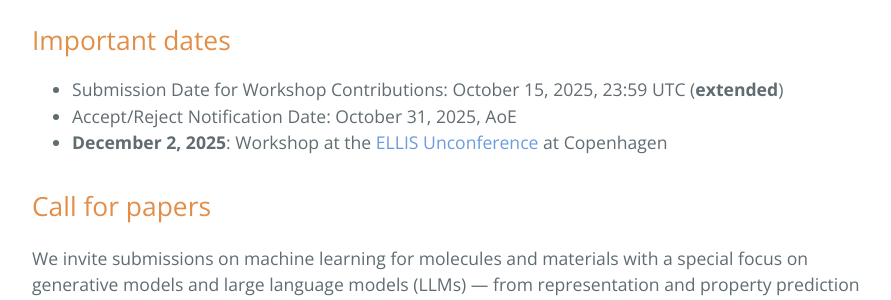
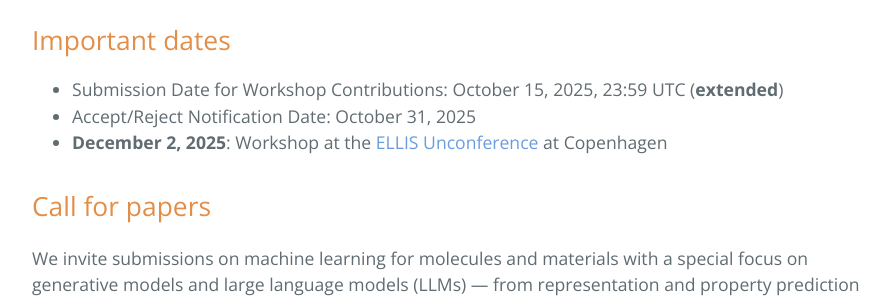
Before and after one commit to moleculediscovery/workshop2025, a Jekyll site: the page built from index.md, in a window 1280 px wide and 900 px high, scrolled down 1183 px. Shown: the part 156-456 px from the top of the window, without its empty margins (192-1083 px from the left). Built offline with Jekyll 4.4.1, drawn with Linux system fonts in a browser that asks for light colours; our own code applies the rules of GitHub Pages for plain Markdown files.

Commit message:
Update index.md

```diff
--- a/index.md
+++ b/index.md
@@ -14,7 +14,7 @@ TBA
 
 ## Important dates
 - Submission Date for Workshop Contributions: October 15, 2025, 23:59 UTC (**extended**)
-- Accept/Reject Notification Date: October 31, 2025, AoE
+- Accept/Reject Notification Date: October 31, 2025
 - **December 2, 2025**: Workshop at the [ELLIS Unconference](https://eurips.cc/ellis/) at Copenhagen
 
 ## Call for papers
```
